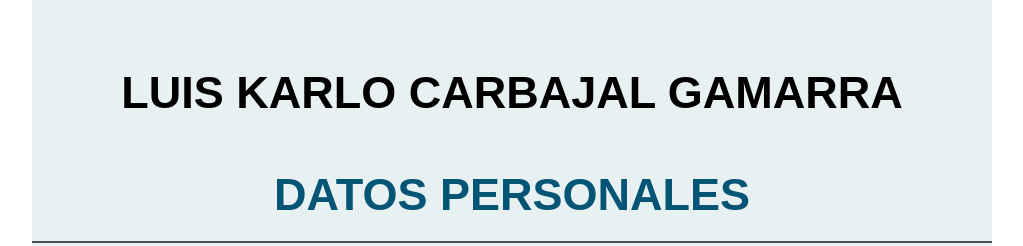
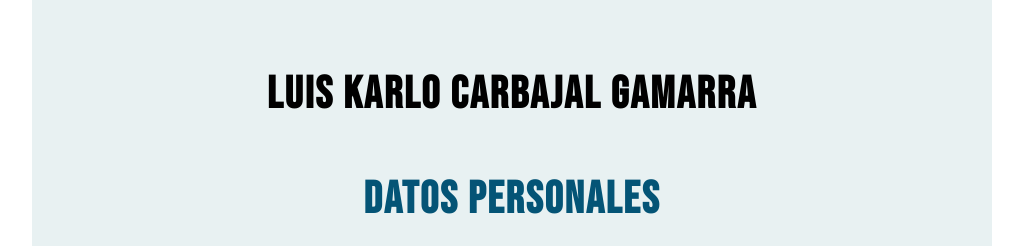
Before and after one commit to LUIS-KARLO-CARBAJAL-GAMARRA/Biografia, a plain HTML site: page index.html in a window 1280 px wide. Shown: the part 573-819 px from the top of the page, without its empty margins (128-1151 px from the left). Drawn offline with Linux system fonts and the light colour scheme.

Commit message:
Update estilos.css

```diff
--- a/estilos.css
+++ b/estilos.css
@@ -21,7 +21,8 @@ header{
 }
 
 body{
-    font-family: 'Fira Sans Condensed', sans-serif;
+    font-family: 'Bebas Neue', sans-serif;
+    letter-spacing: 2px;
 }
 
 main .perfil{
```
